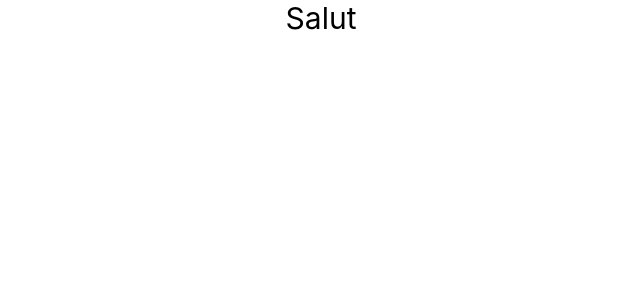
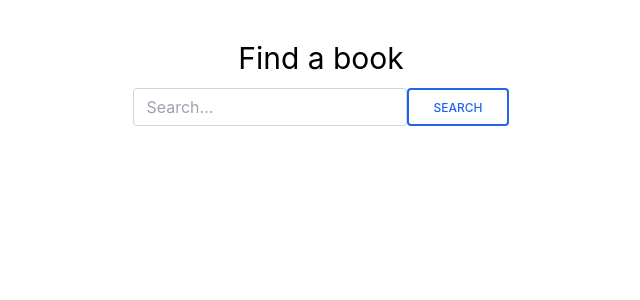
Before and after one commit to nitescumarisa/CloudComputing-frontend, a React (Create React App) app: page / in a window 1280 px wide. Shown: the top 300 px of the page, without its empty margins (319-959 px from the left). Built offline with nearby package versions, Linux system fonts and the light colour scheme.

Commit message:
use google book api

```diff
--- a/package.json
+++ b/package.json
@@ -6,6 +6,7 @@
     "@testing-library/jest-dom": "^5.16.4",
     "@testing-library/react": "^13.2.0",
     "@testing-library/user-event": "^13.5.0",
+    "axios": "^0.27.2",
     "react": "^18.1.0",
     "react-dom": "^18.1.0",
     "react-scripts": "5.0.1",
--- a/src/javascript/components/MainPage.jsx
+++ b/src/javascript/components/MainPage.jsx
@@ -1,11 +1,147 @@
-import React from "react";
+import React, { useEffect, useState } from "react";
+import axios from "axios";
+import "../utils/style.css";
 
-function MainPage() {
+const MainPage = () => {
+    const [inputValue, setInputValue] = useState("");
+    const [books, setBooks] = useState([]);
+    const [selectedBook, setSelectedBook] = useState(null);
+    const [data, setData] = useState({
+        title: "",
+        author: "",
+        description: "",
+        publishedDate: "",
+        averageRating: "",
+        imageLink: "",
+        previewLink: "",
+    });
+
+    // fill object properties with selected book props
+    // useEffect(() => {
+    //     if (selectedBook !== null) {
+    //         setData({
+    //             title: selectedBook.volumeInfo.title,
+    //             author: selectedBook.volumeInfo.authors[0],
+    //             description: selectedBook.volumeInfo.description,
+    //             publishedDate: selectedBook.volumeInfo.publishedDate,
+    //             averageRating: selectedBook.volumeInfo.averageRating,
+    //             imageLink: selectedBook.volumeInfo.imageLinks.thumbnail,
+    //             previewLink: selectedBook.volumeInfo.previewLink,
+    //         });
+    //     }
+    // }, [selectedBook]);
+
+    // useEffect(() => {
+    //     console.log(data.title);
+    //     const fetchData = async () => {
+    //         const res = await axios.post("http://localhost:8080/books", data);
+    //     };
+
+    //     if (selectedBook !== null) {
+    //         fetchData();
+    //     }
+    // }, [selectedBook]);
+
+    const handleInput = (e) => {
+        e.preventDefault();
+
+        const val = e.target.value;
+        setInputValue(val);
+    };
+
+    const addBook = async (book) => {
+        console.log(book);
+        const title = book.volumeInfo.title;
+        const author = book.volumeInfo.authors[0];
+        const description = book.volumeInfo.description;
+        const publishedDate = book.volumeInfo.publishedDate;
+        const averageRating = book.volumeInfo.averageRating;
+        const imageLink = book.volumeInfo.imageLinks.thumbnail;
+        const previewLink = book.volumeInfo.previewLink;
+
+        console.log(title);
+
+        try {
+            const response = await axios.post("http://localhost:8080/books", {
+                title,
+                author,
+                description,
+                publishedDate,
+                averageRating,
+                imageLink,
+                previewLink,
+            });
+            console.log(response);
+        } catch (err) {
+            console.log(err);
+        }
+    };
+
+    const searchBooks = () => {
+        axios
+            .get(
+                `https://www.googleapis.com/books/v1/volumes?q=${inputValue}&key=${process.env.REACT_APP_BOOKS_API}&maxResults=20`
+            )
+            .then((data) => {
+                console.log(data.data.items);
+                setBooks(data.data.items);
+            });
+    };
+
     return (
-        <div id="MainPage" className="text-3xl">
-            Salut
+        <div id="MainPage" className="mt-10">
+            <div className="text-3xl">Find a book</div>
+            <div className="flex items-center justify-center mt-3">
+                <div className="flex">
+                    <input
+                        onChange={handleInput}
+                        // value={inputValue}
+                        id="title"
+                        name="title"
+                        type="text"
+                        className="form-control relative flex-auto min-w-0 block w-full px-3 py-1.5 text-base font-normal text-gray-700 bg-white bg-clip-padding border border-solid border-gray-300 rounded transition ease-in-out m-0 focus:text-gray-700 focus:bg-white focus:border-blue-600 focus:outline-none"
+                        placeholder="Search..."
+                    />
+                    <button
+                        className="btn inline-block px-6 py-2 border-2 border-blue-600 text-blue-600 font-medium text-xs leading-tight uppercase rounded hover:bg-black hover:bg-opacity-5 focus:outline-none focus:ring-0 transition duration-150 ease-in-out"
+                        onClick={searchBooks}
+                    >
+                        Search
+                    </button>
+                </div>
+            </div>
+            <div className="flex flex-wrap mt-2 justify-center">
+                {books.map((book, index) =>
+                    book.volumeInfo.imageLinks ? (
+                        <div key={index} className="mx-3 my-3">
+                            <figure className="item">
+                                <button
+                                    onClick={() => addBook(book)}
+                                    className="mb-2 bg-transparent hover:bg-blue-500 text-blue-700 font-semibold hover:text-white py-2 px-4 border border-blue-500 hover:border-transparent rounded"
+                                >
+                                    Add
+                                </button>
+                                <a
+                                    href={book.volumeInfo.previewLink}
+                                    className="hover:underline"
+                                >
+                                    <img
+                                        src={
+                                            book.volumeInfo.imageLinks.thumbnail
+                                        }
+                                        alt=""
+                                    />
+                                    <figcaption className="text-sm center">
+                                        {book.volumeInfo.title}
+                                    </figcaption>
+                                </a>
+                            </figure>
+                        </div>
+                    ) : null
+                )}
+            </div>
         </div>
     );
-}
+};
 
 export default MainPage;
--- /dev/null
+++ b/src/javascript/utils/style.css
@@ -0,0 +1,18 @@
+figure.item {
+    /* To correctly align image, regardless of content height: */
+    vertical-align: top;
+    display: inline-block;
+    /* To horizontally center images and caption */
+    text-align: center;
+    /* The width of the container also implies margin around the images. */
+    width: 120px;
+}
+img {
+    width: 200px;
+    height: 200px;
+    background-color: grey;
+}
+.caption {
+    /* Make the caption a block so it occupies its own line. */
+    display: block;
+}
```
Also changed, not shown: 1 other file (tests, documents, lock files or other folders).
